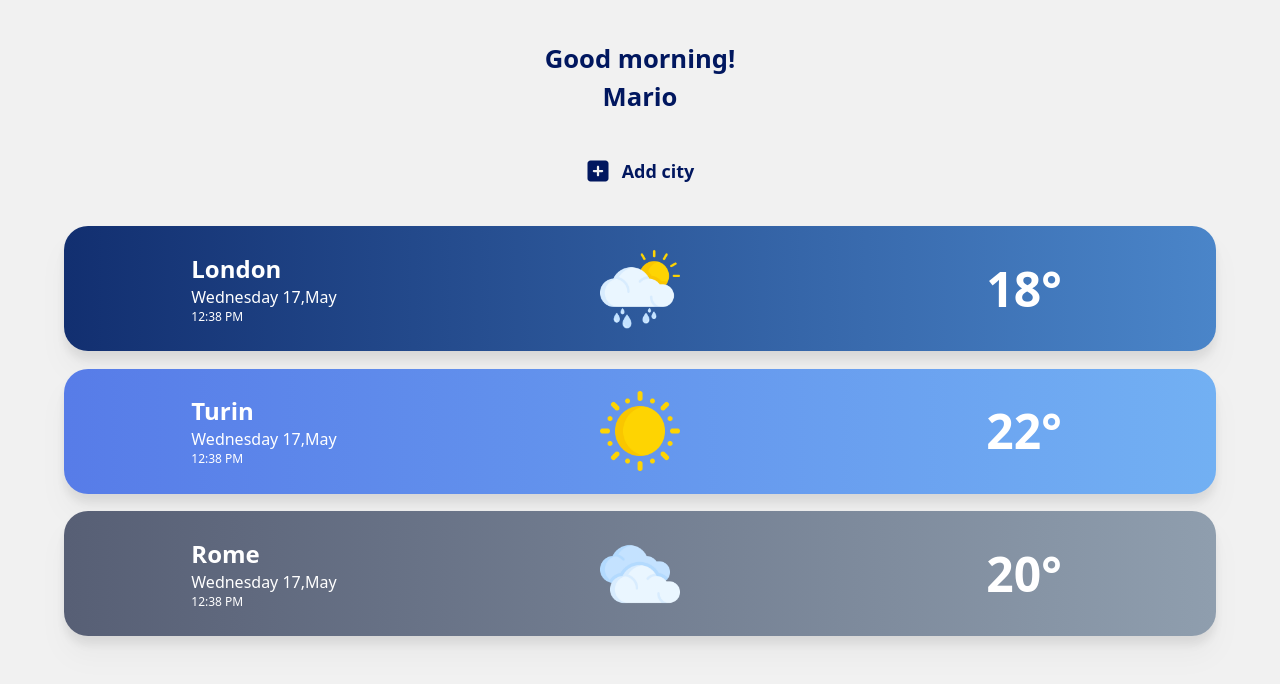
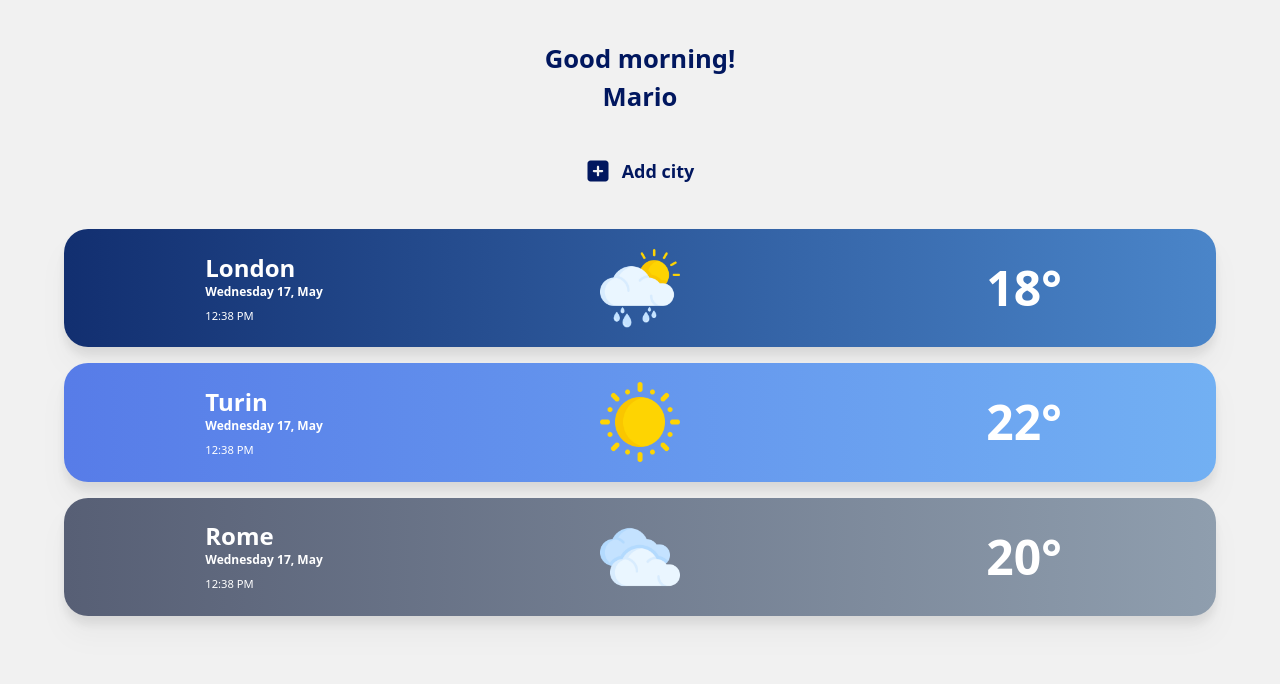
Before and after one commit to Okazakee/Weather-APP, a Next.js app: page / in a window 1280 px wide. Shown: the top 684 px of the page. Built offline with nearby package versions, Linux system fonts and the light colour scheme.

Commit message:
finished home page

```diff
--- a/src/components/CardMobile.jsx
+++ b/src/components/CardMobile.jsx
@@ -17,7 +17,7 @@ export default function CardMobile({city}) {
                     <div className={CardMobileStyles.cityName}>
                         {name}
                     </div>
-                    <div>
+                    <div className={CardMobileStyles.currentDate}>
                         {date}
                     </div>
                     <div className={CardMobileStyles.currentHour}>
--- a/src/components/MobileNav.jsx
+++ b/src/components/MobileNav.jsx
@@ -1,13 +1,24 @@
+import { useRouter } from 'next/router';
 import { useContext } from 'react';
 import { StylesContext } from '@/contexts/StylesContext';
-
 import { FontAwesomeIcon } from '@fortawesome/react-fontawesome';
 import { faHouse, faMagnifyingGlass, faLocationDot } from '@fortawesome/free-solid-svg-icons';
 
 export const MobileNav = () => {
+
+    // NextJS router
+    const router = useRouter();
+
     const { navStyles, updateSelectedIcon } = useContext(StylesContext);
 
     const navBtnsArray = [faHouse, faMagnifyingGlass, faLocationDot];
+
+    const handleButtonClick = (index) => {
+        if (index === 0) {
+        router.push('/');
+        }
+        updateSelectedIcon(index);
+    };
 
     return (
         <div className={navStyles.navbar}>
@@ -15,11 +26,9 @@ export const MobileNav = () => {
             <div
             className={navStyles.div1(i)}
             key={i}
-            onClick={() => updateSelectedIcon(i)}>
-                <FontAwesomeIcon
-                    className={navStyles.buttons(i)}
-                    icon={button}
-                />
+            onClick={() => handleButtonClick(i)}
+            >
+            <FontAwesomeIcon className={navStyles.buttons(i)} icon={button} />
             </div>
         ))}
         </div>
--- a/src/contexts/StylesContext.jsx
+++ b/src/contexts/StylesContext.jsx
@@ -22,14 +22,14 @@ const StylesProvider = ({ children }) => {
     }
 
     const navStyles = {
-        navbar: "bg-white mx-5 text-center rounded-3xl drop-shadow-xl flex justify-around fixed bottom-6 left-0 right-0 z-50",
+        navbar: "bg-white mx-5 text-center rounded-3xl drop-shadow-xl flex justify-around fixed bottom-5 left-0 right-0 z-50",
         div1: (i) => `cursor-pointer p-5 transition-all duration-200 transform-gpu border-b-2 ${selectedIcons[i] ? "border-[#01175f]" : "border-white"}`,
         buttons: (i) => `transition-all duration-200 transform-gpu w-7 h-7 hover:text-[#01175f] ${selectedIcons[i] ? 'text-[#01175f]' : 'text-[#787a94]'}`,
     };
 
     const HomeStyles = {
         div1: "text-center pt-10 text-[#01175f]",
-        div2: "pt-10 pb-6 flex justify-center items-center text-[#01175f]",
+        div2: "pt-10 pb-7 flex justify-center items-center text-[#01175f]",
         h1: " text-[1.6rem] font-bold ",
         buttons: "w-6 h-6 mr-3",
         p: "text-lg font-bold"
@@ -42,13 +42,14 @@ const StylesProvider = ({ children }) => {
             sunny: "bg-gradient-to-r from-[#577ce8] to-[#72b0f3]",
             sunnyAndRainy: "bg-gradient-to-r from-[#122f70] to-[#4a85c9]"
         },
-        cardContainer: "cursor-pointer py-[1.4rem] my-[1.1rem] mx-auto w-[90%] bg-gray-400 rounded-3xl text-center drop-shadow-xl",
+        cardContainer: "cursor-pointer py-[1.2rem] my-[1rem] mx-auto w-[90%] bg-gray-400 rounded-3xl text-center drop-shadow-xl",
         cardWrapper: "flex justify-around",
         cardElement: "flex justify-center items-center basis-1/3 text-white",
         leftInfoWrapper: "flex flex-col text-left ml-4",
         cityName: "text-2xl font-bold",
-        currentHour: "text-xs",
-        tempC: "font-bold text-5xl"
+        currentDate: "text-xs font-semibold",
+        currentHour: "text-[0.7rem] font-light mt-2",
+        tempC: "font-bold text-5xl font."
     }
 
     return (
--- a/src/pages/index.jsx
+++ b/src/pages/index.jsx
@@ -13,7 +13,7 @@ export default function Home() {
 
   // Date info from system
   const currentDate = moment();
-  const formatDate = currentDate.format('dddd D,\nMMMM');
+  const formatDate = currentDate.format('dddd D,') + "\n" + currentDate.format('MMM');
   const formatTime = currentDate.format('hh:mm A');
 
   // Testing cities obj
```
Lines whose indentation alone changed are shown as unchanged.
